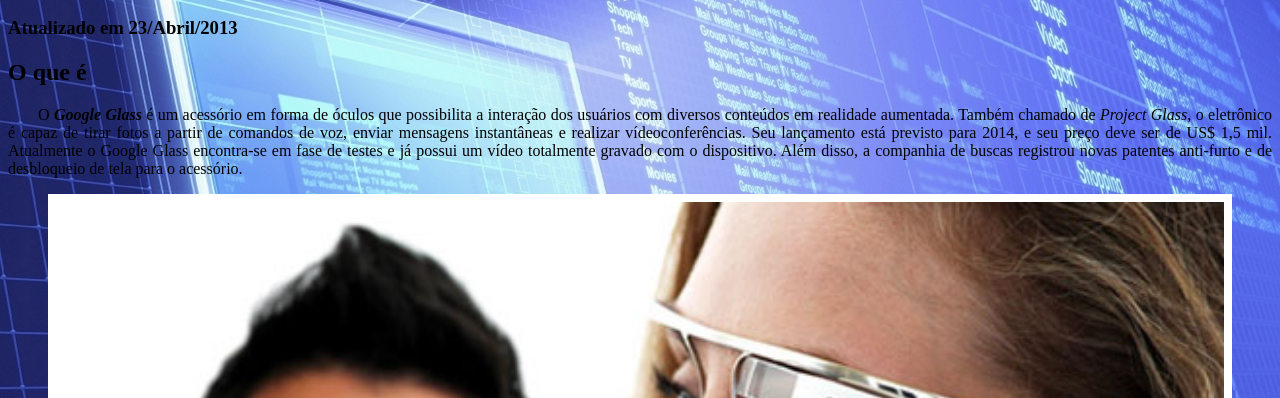
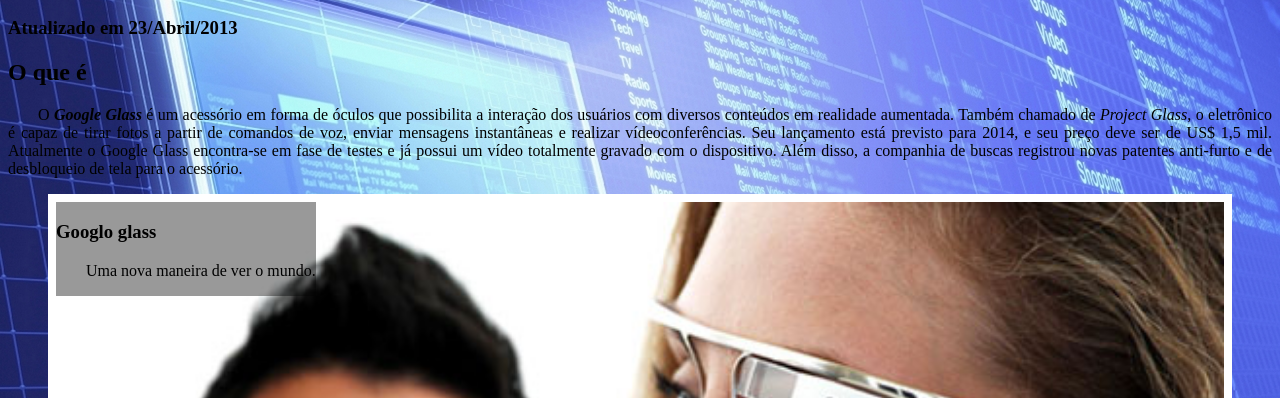
Before and after one commit to PhilipACM/projeto-glass-html5, a plain HTML site: page index.html in a window 1280 px wide. Shown: the part 402-800 px from the top of the page. Drawn offline with Linux system fonts and the light colour scheme; files whose address does not match are found by name.

Commit message:
Update estilo.css

```diff
--- a/_css/estilo.css
+++ b/_css/estilo.css
@@ -23,7 +23,7 @@ figure.foto-legenda img {
     width: 100%;
     height: 100%;
 }
-figure.foto-legenda: figcaption {
+figure.foto-legenda figcaption {
     position: absolute;
     top: 0px;
     background-color: rgba(0, 0, 0, .4);
```
